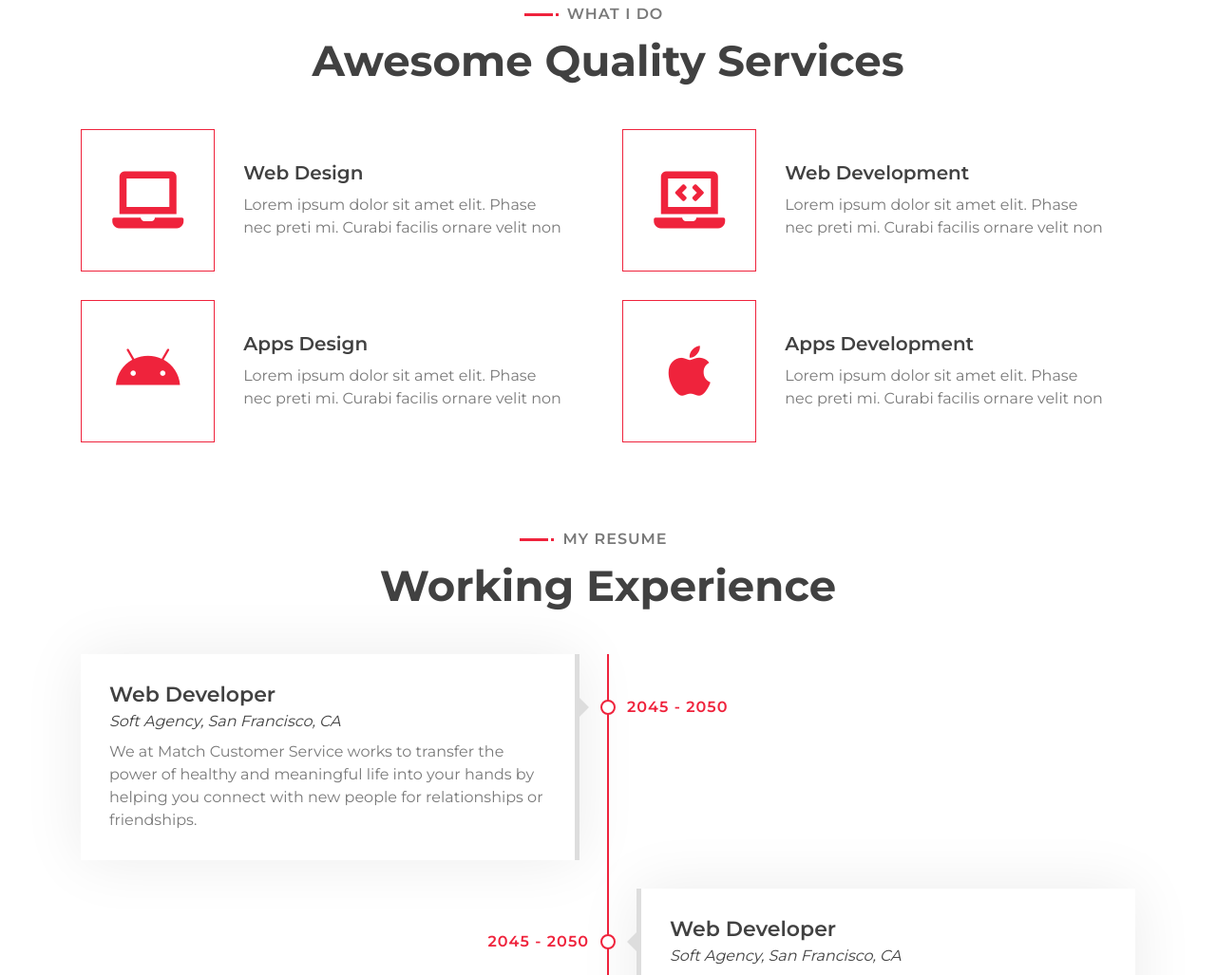
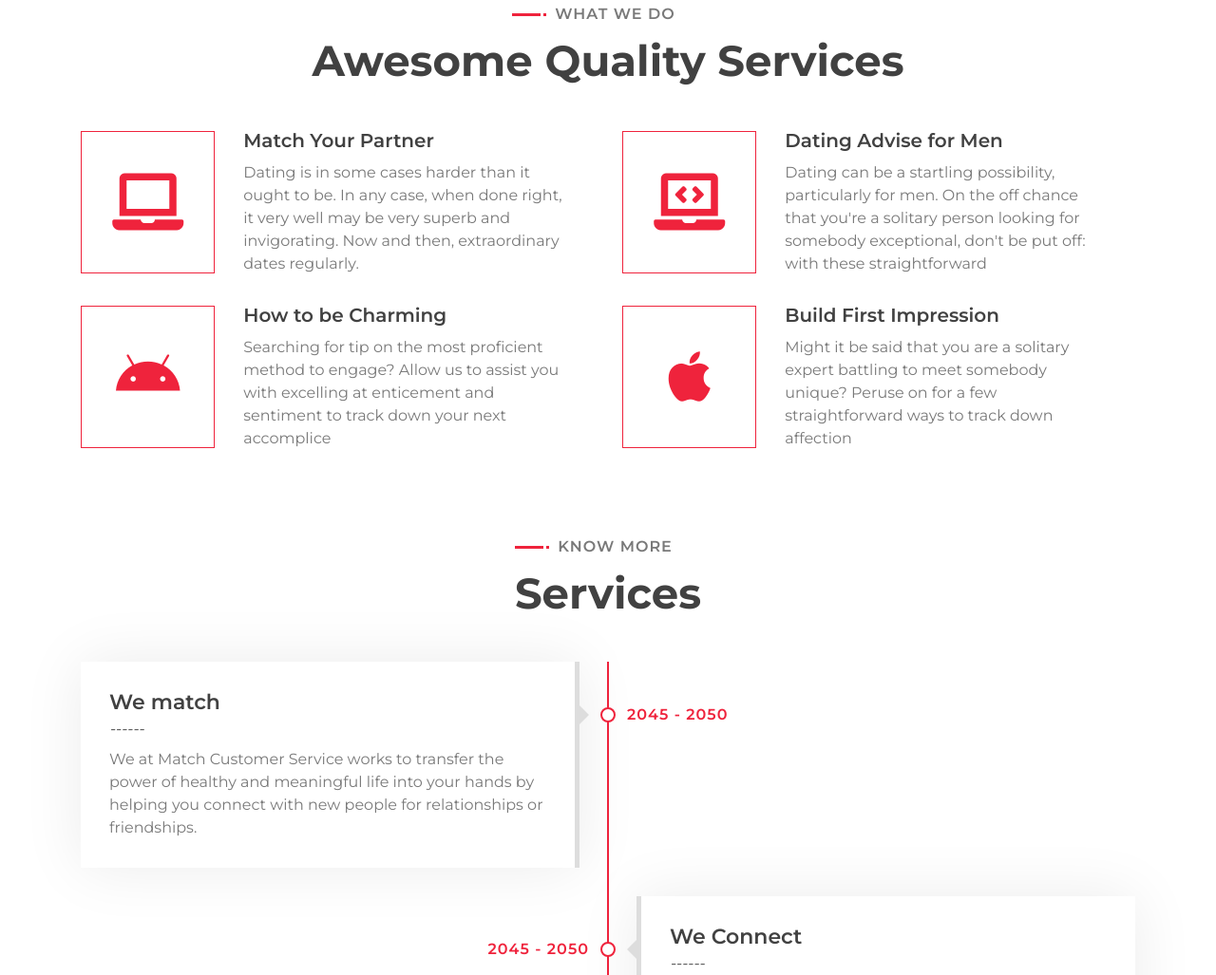
Before and after one commit to Match-Makingg/DatingSupport, a plain HTML site: page index.html in a window 1280 px wide. Shown: the part 1607-2634 px from the top of the page at 95% size. Drawn offline with nearby package versions, Linux system fonts and the light colour scheme.

Commit message:
completed

```diff
--- a/index.html
+++ b/index.html
@@ -28,7 +28,7 @@
         <!-- Nav Bar Start -->
         <div class="navbar navbar-expand-lg bg-light navbar-light">
             <div class="container-fluid">
-                <a href="index.html" class="navbar-brand">DevFolio</a>
+                <a href="index.html" class="navbar-brand">Dating Support</a>
                 <button type="button" class="navbar-toggler" data-toggle="collapse" data-target="#navbarCollapse">
                     <span class="navbar-toggler-icon"></span>
                 </button>
@@ -132,7 +132,7 @@
         <div class="service" id="service">
             <div class="container">
                 <div class="section-header text-center wow zoomIn" data-wow-delay="0.1s">
-                    <p>What I do</p>
+                    <p>What we do</p>
                     <h2>Awesome Quality Services</h2>
                 </div>
                 <div class="row">
@@ -142,9 +142,9 @@
                                 <i class="fa fa-laptop"></i>
                             </div>
                             <div class="service-text">
-                                <h3>Web Design</h3>
+                                <h3>Match Your Partner</h3>
                                 <p>
-                                    Lorem ipsum dolor sit amet elit. Phase nec preti mi. Curabi facilis ornare velit non
+                                    Dating is in some cases harder than it ought to be. In any case, when done right, it very well may be very superb and invigorating. Now and then, extraordinary dates regularly.
                                 </p>
                             </div>
                         </div>
@@ -155,9 +155,9 @@
                                 <i class="fa fa-laptop-code"></i>
                             </div>
                             <div class="service-text">
-                                <h3>Web Development</h3>
+                                <h3>Dating Advise for Men</h3>
                                 <p>
-                                    Lorem ipsum dolor sit amet elit. Phase nec preti mi. Curabi facilis ornare velit non
+                                    Dating can be a startling possibility, particularly for men. On the off chance that you're a solitary person looking for somebody exceptional, don't be put off: with these straightforward
                                 </p>
                             </div>
                         </div>
@@ -168,9 +168,9 @@
                                 <i class="fab fa-android"></i>
                             </div>
                             <div class="service-text">
-                                <h3>Apps Design</h3>
+                                <h3>How to be Charming</h3>
                                 <p>
-                                    Lorem ipsum dolor sit amet elit. Phase nec preti mi. Curabi facilis ornare velit non
+                                    Searching for tip on the most proficient method to engage? Allow us to assist you with excelling at enticement and sentiment to track down your next accomplice
                                 </p>
                             </div>
                         </div>
@@ -181,9 +181,9 @@
                                 <i class="fab fa-apple"></i>
                             </div>
                             <div class="service-text">
-                                <h3>Apps Development</h3>
+                                <h3>Build First Impression</h3>
                                 <p>
-                                    Lorem ipsum dolor sit amet elit. Phase nec preti mi. Curabi facilis ornare velit non
+                                    Might it be said that you are a solitary expert battling to meet somebody unique? Peruse on for a few straightforward ways to track down affection
                                 </p>
                             </div>
                         </div>
@@ -198,15 +198,15 @@
         <div class="experience" id="experience">
             <div class="container">
                 <header class="section-header text-center wow zoomIn" data-wow-delay="0.1s">
-                    <p>My Resume</p>
-                    <h2>Working Experience</h2>
+                    <p>Know More</p>
+                    <h2>Services</h2>
                 </header>
                 <div class="timeline">
                     <div class="timeline-item left wow slideInLeft" data-wow-delay="0.1s">
                         <div class="timeline-text">
                             <div class="timeline-date">2045 - 2050</div>
-                            <h2>Web Developer</h2>
-                            <h4>Soft Agency, San Francisco, CA</h4>
+                            <h2>We match</h2>
+                            <h4>------</h4>
                             <p>
                                 We at Match Customer Service works to transfer the power of healthy and meaningful life into your hands by helping you connect with new people for relationships or friendships.
                             </p>
@@ -215,8 +215,8 @@
                     <div class="timeline-item right wow slideInRight" data-wow-delay="0.1s">
                         <div class="timeline-text">
                             <div class="timeline-date">2045 - 2050</div>
-                            <h2>Web Developer</h2>
-                            <h4>Soft Agency, San Francisco, CA</h4>
+                            <h2>We Connect</h2>
+                            <h4>------</h4>
                             <p>
                                 You can connect with people that share similar interests, quirks, and preferences, creating magical bonds while our match customer service executives here work diligently and actively to give you a smooth experience throughout.
                             </p>
@@ -225,8 +225,8 @@
                     <div class="timeline-item left wow slideInLeft" data-wow-delay="0.1s">
                         <div class="timeline-text">
                             <div class="timeline-date">2045 - 2050</div>
-                            <h2>Web Developer</h2>
-                            <h4>Soft Agency, San Francisco, CA</h4>
+                            <h2>Give you vision</h2>
+                            <h4>------</h4>
                             <p>
                                 Started with a vision to help people in curating consequential connections, we are driven to deliver equally substantial match customer service to all those who invest their trust in us, enabling us to better ourselves every day so as to fulfill their pursuit of true happiness.
                             </p>
@@ -235,8 +235,8 @@
                     <div class="timeline-item right wow slideInRight" data-wow-delay="0.1s">
                         <div class="timeline-text">
                             <div class="timeline-date">2045 - 2050</div>
-                            <h2>Web Developer</h2>
-                            <h4>Soft Agency, San Francisco, CA</h4>
+                            <h2>We provide Tips</h2>
+                            <h4>------</h4>
                             <p>
                                 We work to provide 24 hours match customer service with our match customer service phone number, where our match care executives work tirelessly for 24 hours so as to give maximum satisfaction to each of our match customers.
                             </p>
@@ -245,8 +245,8 @@
                     <div class="timeline-item left wow slideInLeft" data-wow-delay="0.1s">
                         <div class="timeline-text">
                             <div class="timeline-date">2045 - 2050</div>
-                            <h2>Web Developer</h2>
-                            <h4>Soft Agency, San Francisco, CA</h4>
+                            <h2>Available for you</h2>
+                            <h4>------</h4>
                             <p>
                                 We are here 24*7 with our match phone number, should our customer needs us any time of the day so that they are unstoppable in their journey of curating fruitful connections.
                             </p>
@@ -272,7 +272,7 @@
                     <p>
                         Lorem ipsum dolor sit amet, consectetur adipiscing elit. Phasellus nec pretium mi. Curabitur facilisis ornare velit non vulputate. Aliquam metus tortor, auctor id gravida condimentum, viverra quis sem. Curabitur non nisl nec nisi scelerisque maximus.
                     </p>
-                    <a class="btn">Order Now</a>
+                    <a class="btn">Contact Now</a>
                 </div>
             </div>
         </div>
@@ -282,7 +282,7 @@
 
 
 
-        <!-- Testimonial Start -->
+        <!-- Testimonial Start
         <div class="testimonial wow fadeInUp" data-wow-delay="0.1s" id="review">
             <div class="container">
                 <div class="testimonial-icon">
@@ -328,7 +328,7 @@
                 </div>
             </div>
         </div>
-        <!-- Testimonial End -->
+        Testimonial End -->
 
 
 
@@ -396,9 +396,7 @@
                         </div>
                     </div>
                 </div>
-                <div class="container copyright">
-                    <p>&copy; <a href="#">Your Site Name</a>, All Right Reserved | Designed By <a href="https://htmlcodex.com">HTML Codex</a></p>
-                </div>
+
             </div>
         </div>
         <!-- Footer End -->
```
